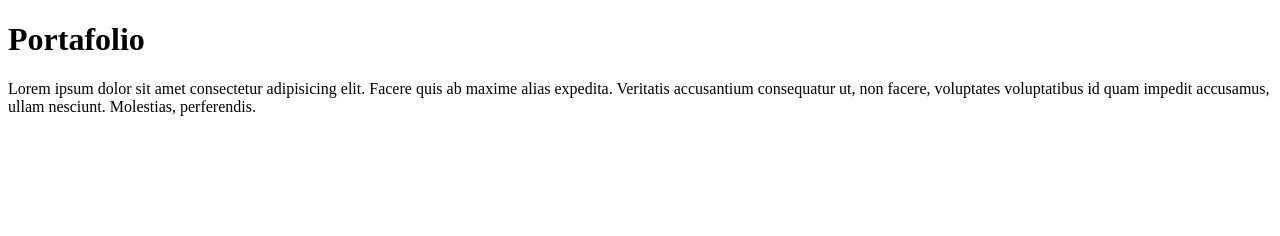
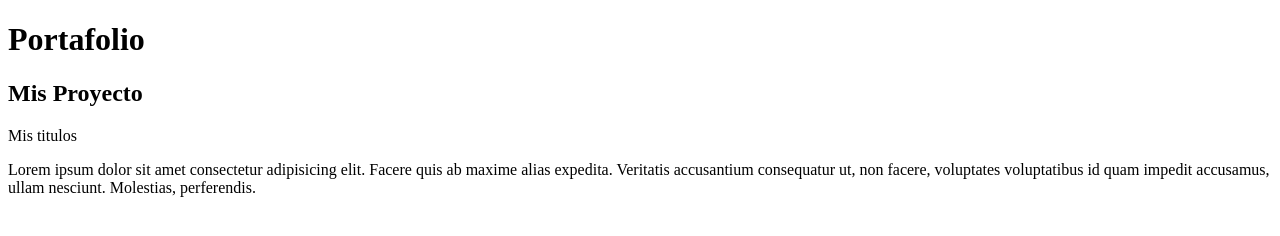
Before and after one commit to inalexis/mi_portafolioo, a plain HTML site: page index.html in a window 1280 px wide. Drawn offline with Linux system fonts and the light colour scheme.

Commit message:
cuarto commit

```diff
--- a/index.html
+++ b/index.html
@@ -9,6 +9,8 @@
 <body>
     <h1>Portafolio</h1>
 
+    <h2>Mis Proyecto</h2>
+    <p>Mis titulos</p>
     <p>Lorem ipsum dolor sit amet consectetur adipisicing elit. Facere quis ab maxime alias expedita. Veritatis accusantium consequatur ut, non facere, voluptates voluptatibus id quam impedit accusamus, ullam nesciunt. Molestias, perferendis.</p>
 </body>
 </html>
```
